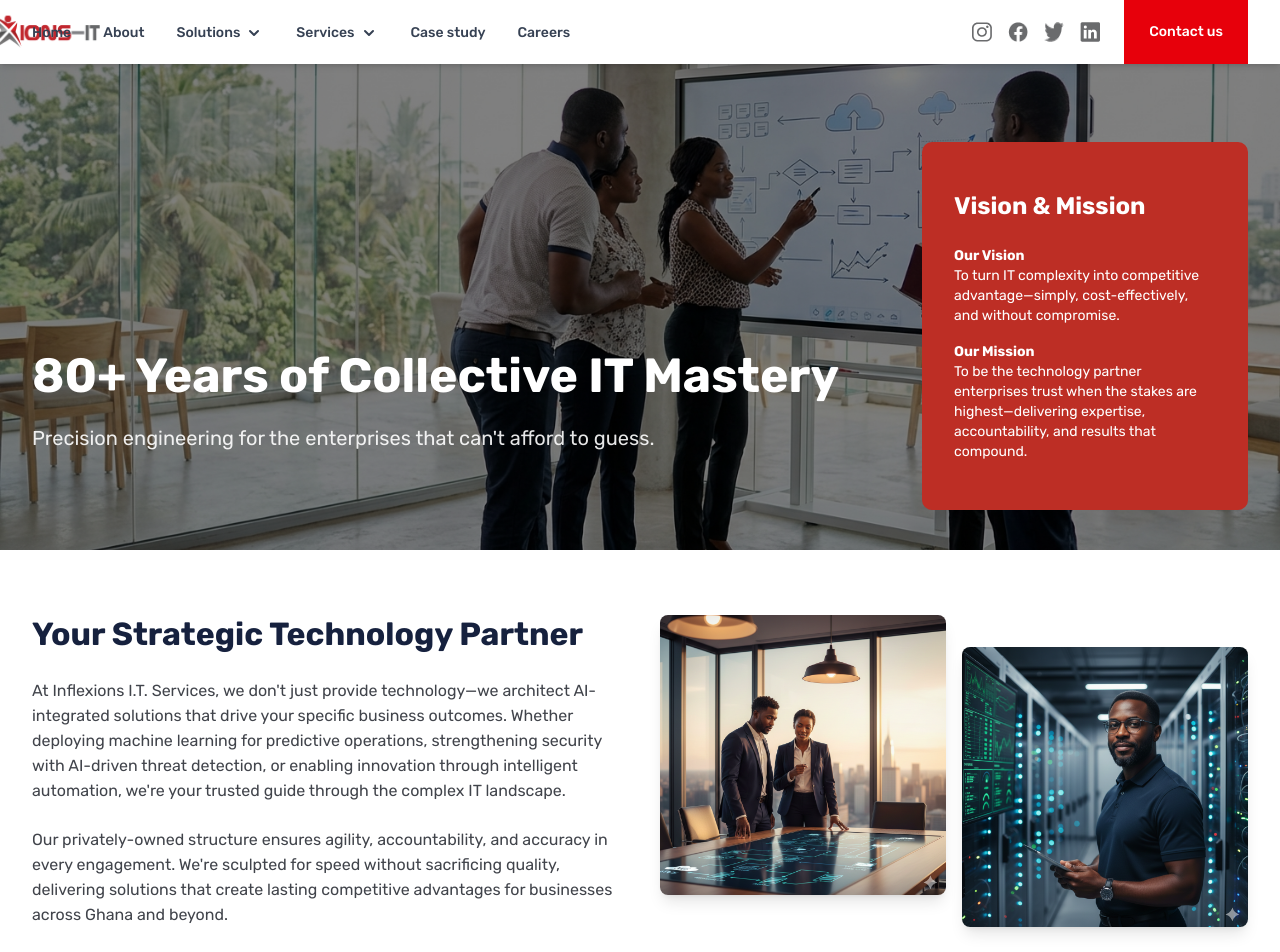
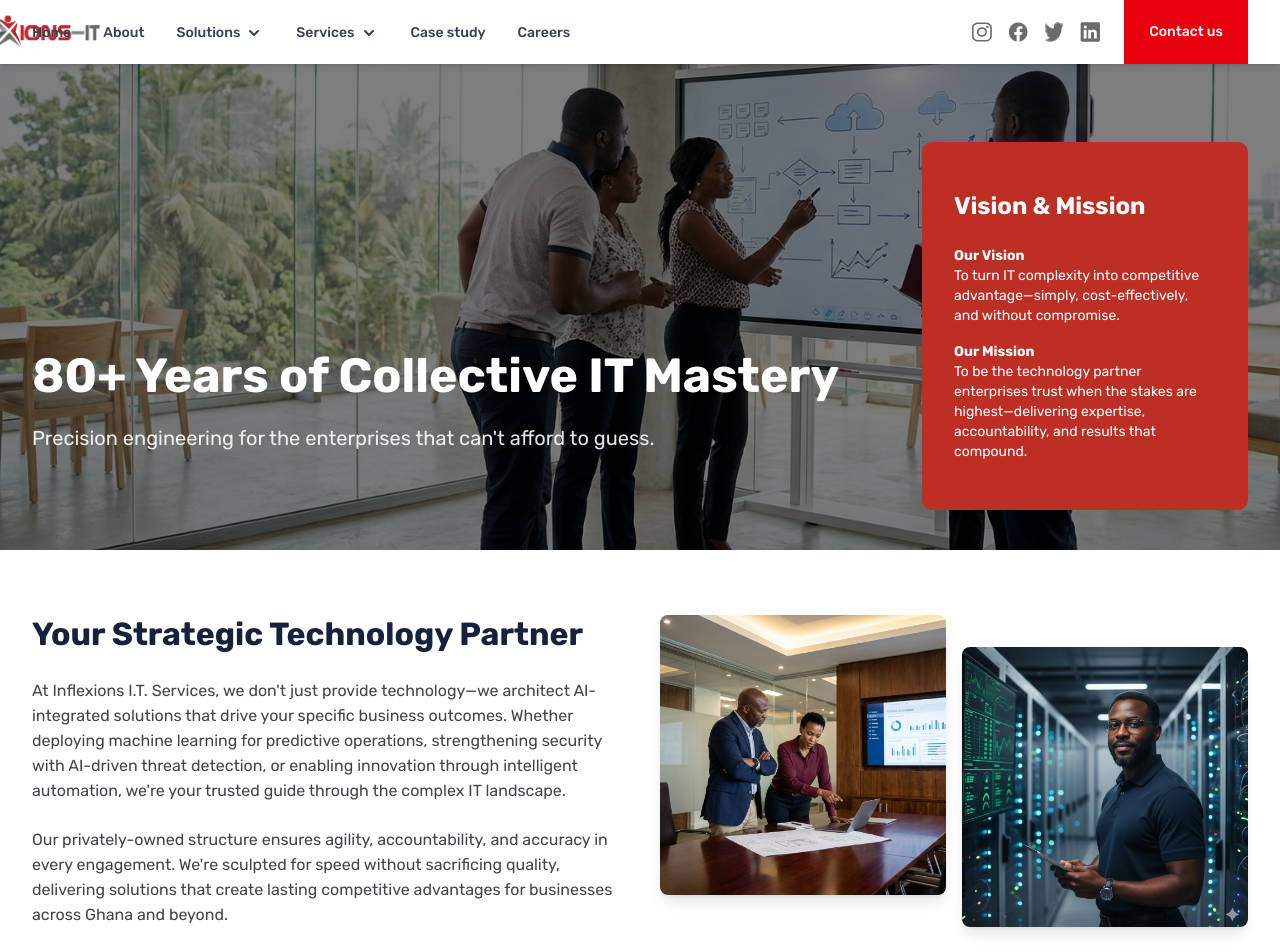
Before and after one commit to ekowtee/inflex, a Next.js app: page /about in a window 1280 px wide. Shown: the top 952 px of the page. Built offline with nearby package versions, Linux system fonts and the light colour scheme.

Commit message:
Replace About strategy image with executive boardroom photo
Co-Authored-By: Claude Opus 4.6 <noreply@anthropic.com>

```diff
--- a/src/app/about/page.tsx
+++ b/src/app/about/page.tsx
@@ -116,7 +116,7 @@ export default function AboutPage() {
               <div className="grid grid-cols-2 gap-4">
                 {/* eslint-disable-next-line @next/next/no-img-element */}
                 <img
-                  src="/assets/about/Strategy.png"
+                  src="/assets/about/strategy.jpeg"
                   alt="Strategic technology planning in modern conference room"
                   className="w-full h-[200px] md:h-[280px] object-cover rounded-lg shadow-lg"
                 />
```
Also changed, not shown: public/assets/about/strategy.jpeg (added).
